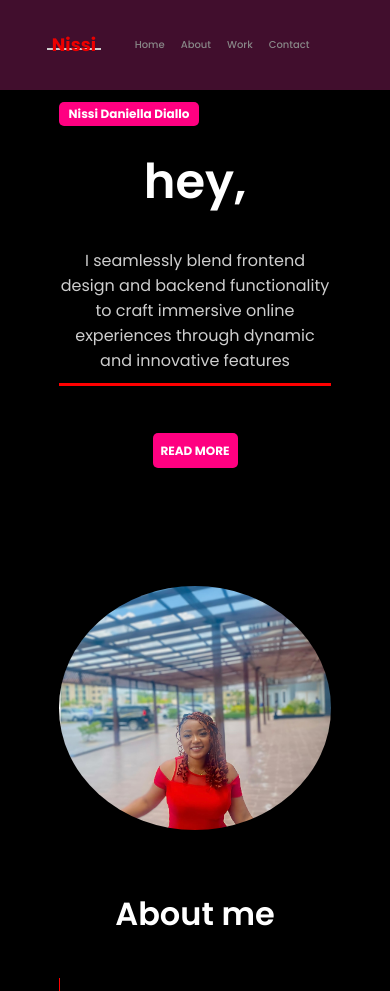
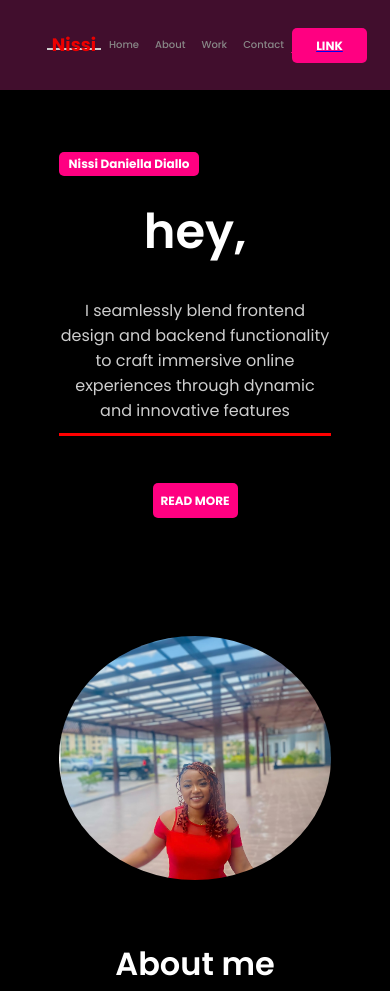
Before and after one commit to Nissidaniella/nissidaniella-portfolio.github.io, a plain HTML site: page index.html in a window 390 px wide. Shown: the top 991 px of the page. Drawn offline with nearby package versions, Linux system fonts and the light colour scheme.

Commit message:
Responsive changes for mobile screens

```diff
--- a/index.css
+++ b/index.css
@@ -644,6 +644,16 @@ main {
     }
   }
 
+  header{
+    @media only screen and (min-width: 390px) and (max-width: 844px){
+      display: flex;
+      gap: 10px;
+      justify-content: space-between;
+      height: 50px;
+
+    }
+  }
+
   header .logo {
     font-size: 12px;
     font-weight: 100;
@@ -670,6 +680,12 @@ main {
     @media only screen and (min-width: 768px) and (max-width: 1024px) {
       display: block;
       margin-top: 28px;
+    }
+
+    @media only screen and (min-width: 390px) and (max-width: 844px) {
+      display: block;
+      margin-top: 28px;
+      height: 35px;
     }
   }
 
@@ -775,6 +791,11 @@ main {
     @media only screen and (min-width: 768px) and (max-width: 1024px) {
       font-size: 18px;
       width: 100%;
+    }
+
+    @media only screen and (min-width: 390px) and (max-width: 844px){
+      width: 100%;
+    font-size: 10px;
     }
   }
 
@@ -901,6 +922,12 @@ main {
     @media only screen and (min-width: 768px) and (max-width: 1024px) {
       font-size: 10px;
     }
+
+    @media only screen and (min-width: 390px) and (max-width: 844px){
+    margin-top: 22px;
+    color: #e0115f;
+    font-size: 8px;
+    }
   }
 
   #footer .info .footer-social-icons {
--- a/index.html
+++ b/index.html
@@ -10,7 +10,7 @@
 
     <title>Nissi|Portfolio</title>
 </head>
-<body oncontextmenu="return false">
+<!-- <body oncontextmenu="return false"> -->
 <header>
         <nav>
             <div class="logo">
```
